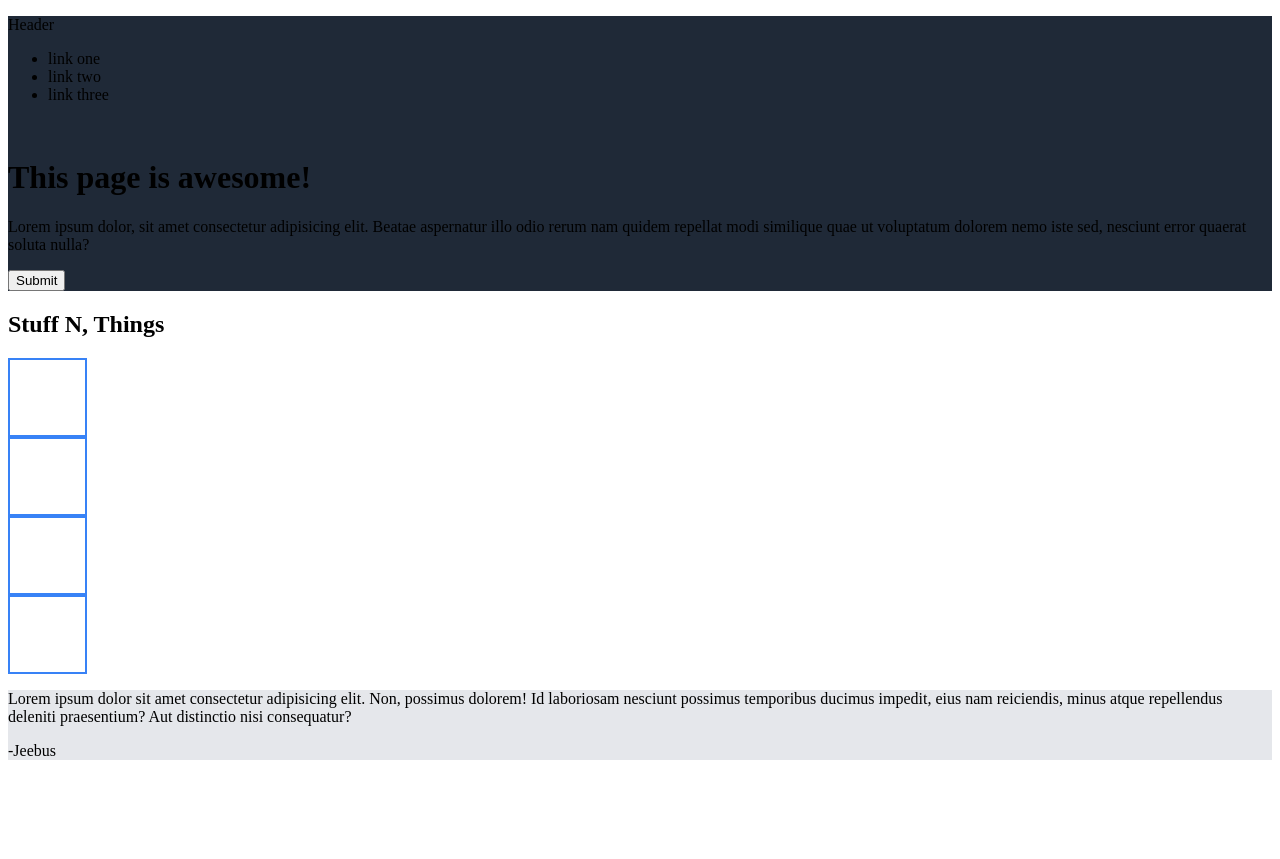
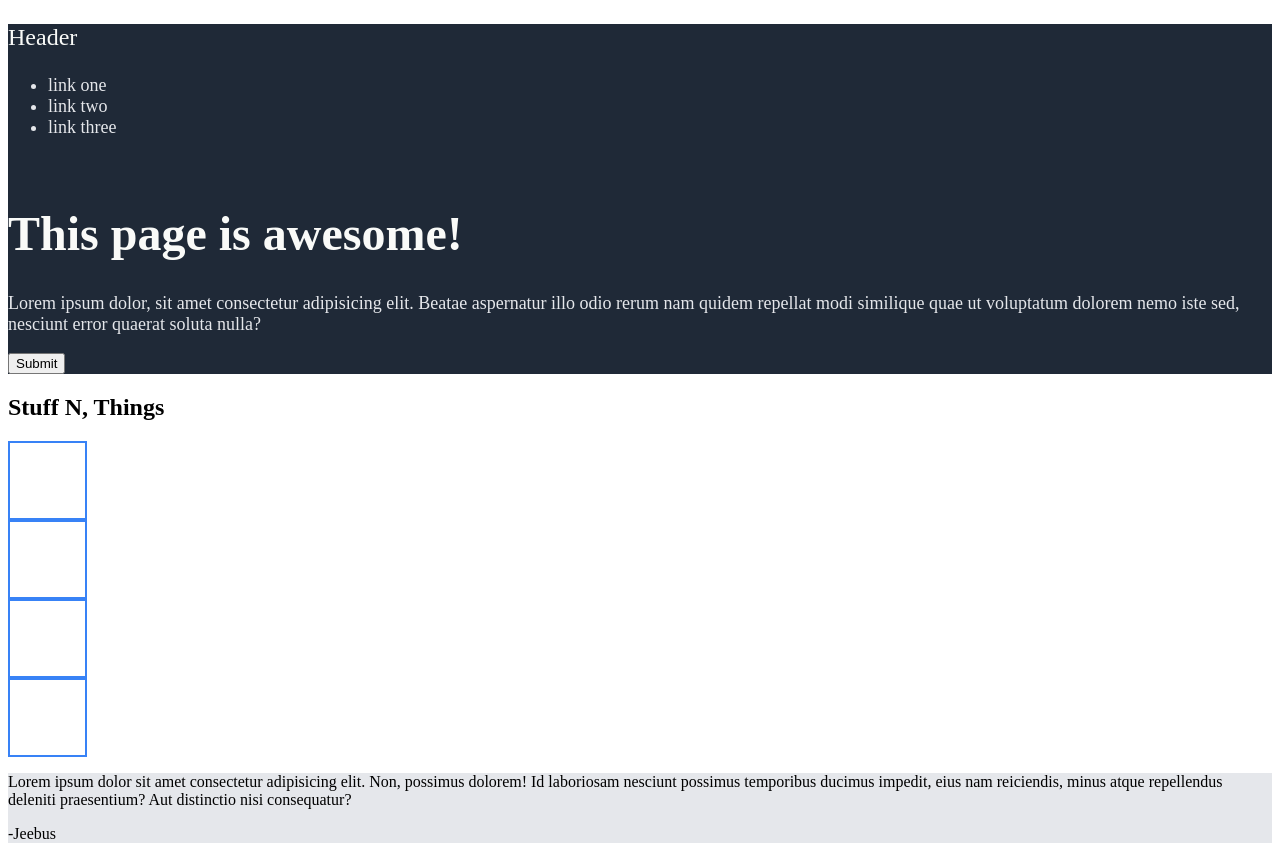
Before and after one commit to EdwardWebdev/odin-flexsite, a plain HTML site: page index.html in a window 1280 px wide. Before the commit the page ends 800 px from the top, so only its background shows below. Drawn offline with Linux system fonts and the light colour scheme.

Commit message:
section 1 styles

```diff
--- a/index.html
+++ b/index.html
@@ -11,17 +11,17 @@
 
 <body>
     <div class="section1">
-        <header>
+        <header class="headertxt">
             <p>Header</p>
-            <ul>
+            <ul class="secondarytxt">
                 <li>link one</li>
                 <li>link two</li>
                 <li>link three</li>
             </ul>
         </header>
         <img src="" alt="">
-        <h1>This page is awesome!</h1>
-        <p>Lorem ipsum dolor, sit amet consectetur adipisicing elit. Beatae aspernatur illo odio rerum nam quidem
+        <h1 id="header1">This page is awesome!</h1>
+        <p class="secondarytxt">Lorem ipsum dolor, sit amet consectetur adipisicing elit. Beatae aspernatur illo odio rerum nam quidem
             repellat modi similique quae ut voluptatum dolorem nemo iste sed, nesciunt error quaerat soluta nulla?</p>
         <button>Submit</button>
     </div>
--- a/style.css
+++ b/style.css
@@ -19,3 +19,19 @@
     height:75px;
     border:2px solid #3882f6;
 }
+
+.headertxt{
+    font-size:24px;
+    color:#f9faf8;
+}
+
+.secondarytxt{
+    font-size:18px;
+    color:#e5e7eb;
+}
+
+#header1{
+    font-size:48px;
+    font-weight: bold;
+    color:#f9faf8;
+}
```
